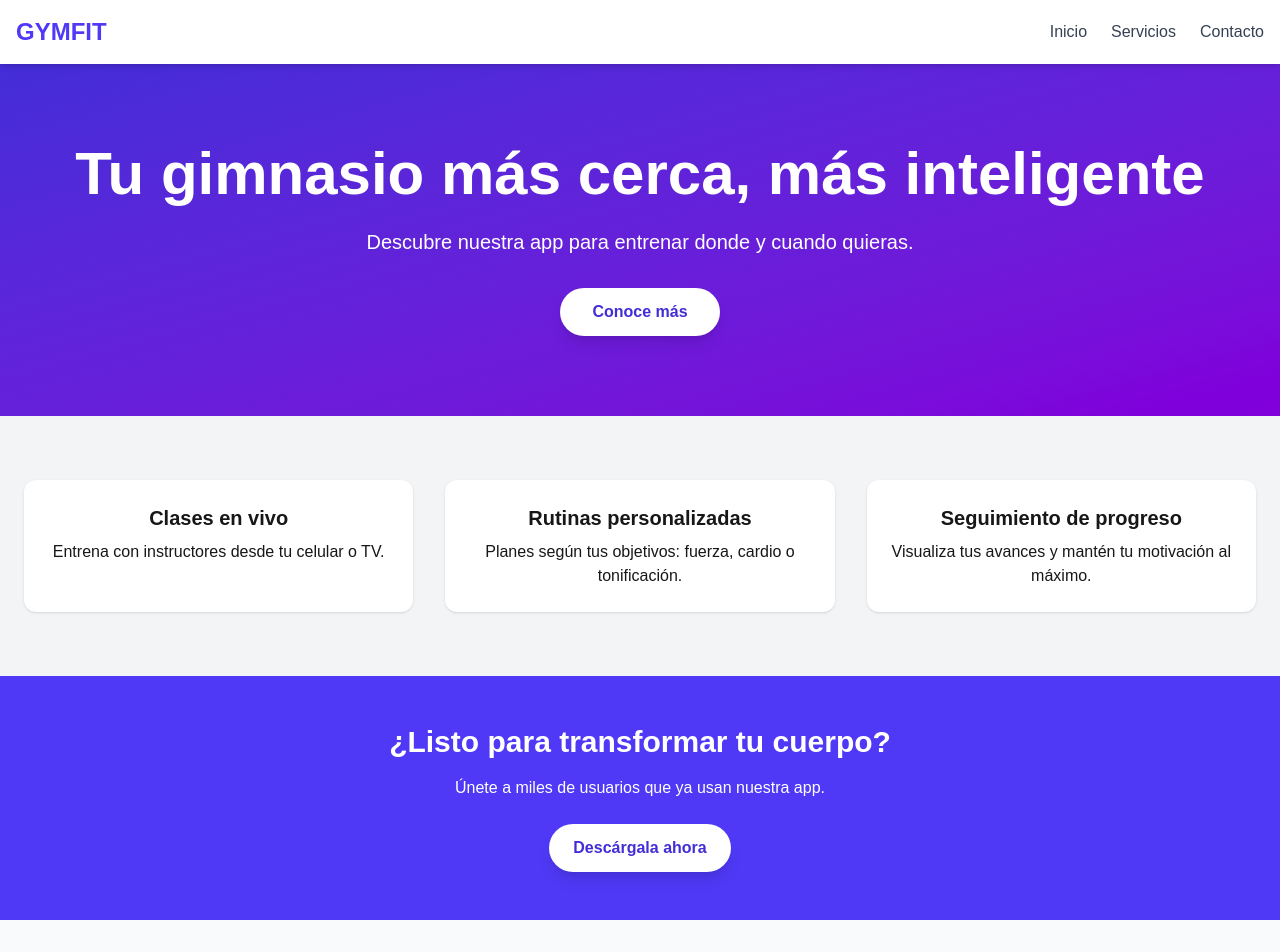
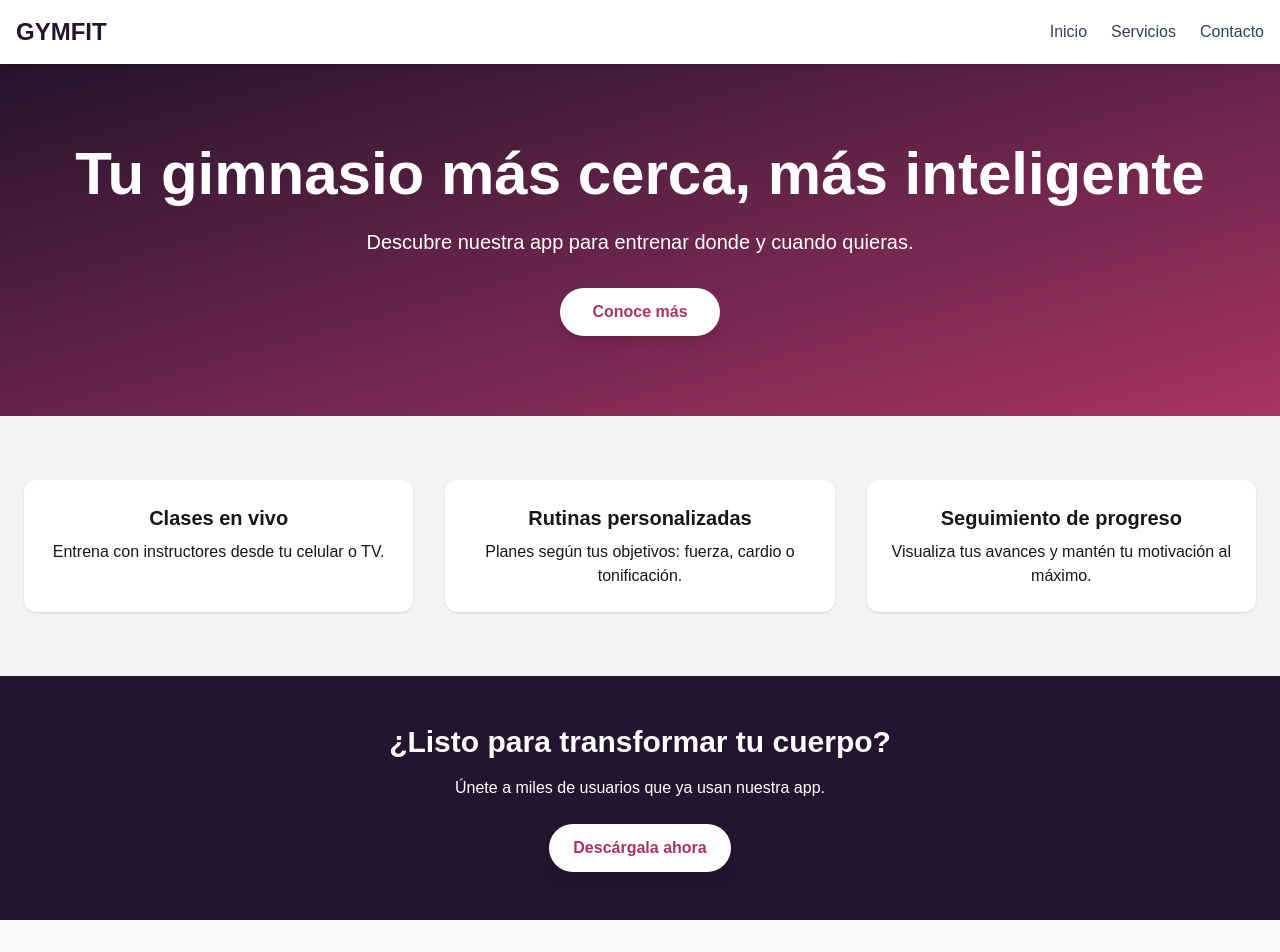
Before and after one commit to StackOpps/Gym-FrontEnd, a Next.js app in the folder gymbusiness/: page / in a window 1280 px wide. Shown: the top 952 px of the page. Built offline with nearby package versions, Linux system fonts and the light colour scheme.

Commit message:
Paleta de colores

```diff
--- a/gymbusiness/src/app/components/CTA.tsx
+++ b/gymbusiness/src/app/components/CTA.tsx
@@ -1,13 +1,15 @@
 export default function CTA() {
     return (
-        <section className="bg-indigo-600 py-12 text-white text-center">
+        <section className="bg-[#25142d] py-12 text-white text-center">
+
             <h2 className="text-3xl font-bold mb-4">
                 ¿Listo para transformar tu cuerpo?
             </h2>
             <p className="mb-6">Únete a miles de usuarios que ya usan nuestra app.</p>
-            <button className="bg-white text-indigo-700 px-6 py-3 rounded-full font-semibold shadow-lg">
+            <button className="bg-white text-[#a83466] px-6 py-3 rounded-full font-semibold shadow-lg">
                 Descárgala ahora
             </button>
+
         </section>
     );
 }
--- a/gymbusiness/src/app/components/Header.tsx
+++ b/gymbusiness/src/app/components/Header.tsx
@@ -6,7 +6,7 @@ export default function Header() {
     return (
         <header className="bg-white shadow-md sticky top-0 z-50">
             <div className="max-w-7xl mx-auto flex items-center justify-between p-4">
-                <h1 className="text-2xl font-bold text-indigo-600">GYMFIT</h1>
+                <h1 className="text-2xl font-bold" style={{ color: '#25142d' }}>GYMFIT</h1>
                 <nav className="space-x-6 text-gray-700 font-medium">
                     <Link href="#hero">Inicio</Link>
                     <Link href="#servicios">Servicios</Link>
--- a/gymbusiness/src/app/components/Hero.tsx
+++ b/gymbusiness/src/app/components/Hero.tsx
@@ -5,8 +5,14 @@ export default function Hero() {
     return (
         <section
             id="hero"
-            className="bg-gradient-to-br from-indigo-700 to-purple-700 text-white py-20"
+            style={{
+                background: "linear-gradient(to bottom right, #25142d, #a83466)",
+                color: "white",
+                paddingTop: "5rem",
+                paddingBottom: "5rem"
+            }}
         >
+
             <div className="max-w-7xl mx-auto px-6 text-center">
                 <motion.h2
                     initial={{ opacity: 0, y: -20 }}
@@ -21,7 +27,9 @@ export default function Hero() {
                 </p>
                 <motion.button
                     whileHover={{ scale: 1.05 }}
-                    className="bg-white text-indigo-700 font-semibold px-8 py-3 rounded-full shadow-lg"
+                    className="bg-white font-semibold px-8 py-3 rounded-full shadow-lg"
+                    style={{ color: '#a83466' }}
+
                 >
                     Conoce más
                 </motion.button>
```
